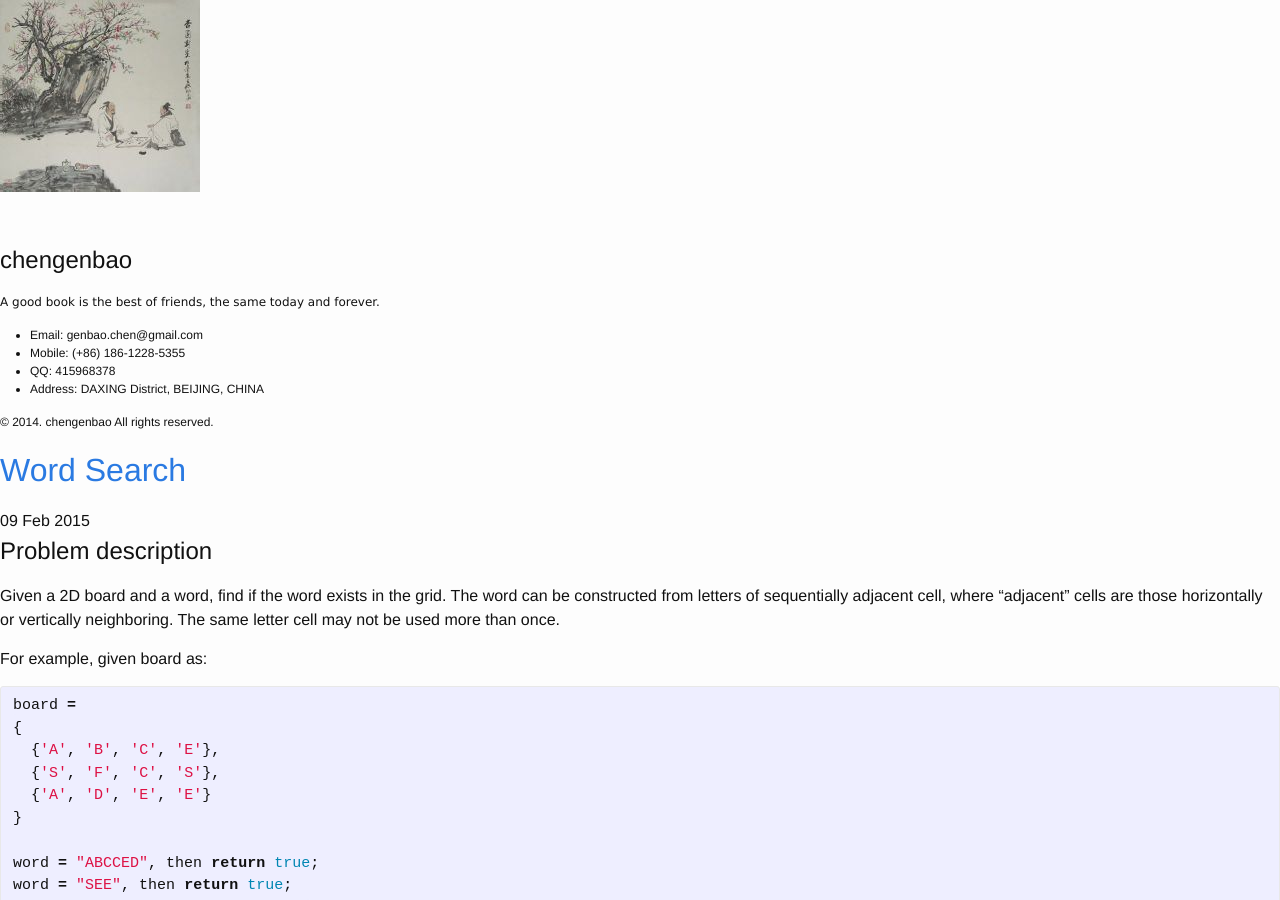
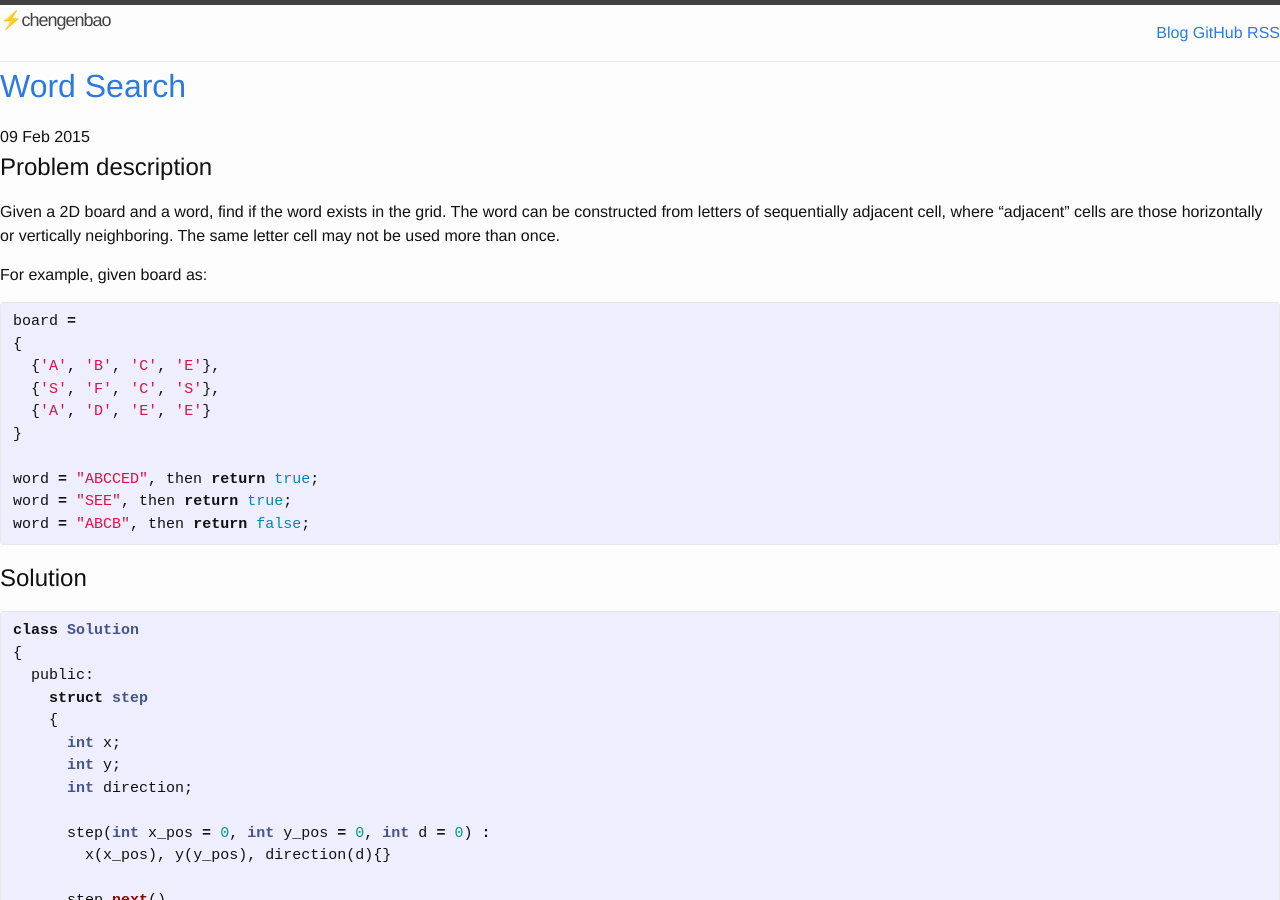
Before and after one commit to chengenbao/chengenbao.github.io, a Jekyll site: the page built from index.html, in a window 1280 px wide and 900 px high. Built offline with Jekyll 4.4.1, drawn with Linux system fonts in a browser that asks for light colours; the list of posts is cut into pages by our own code; some of the changed text lies outside the part shown.

Commit message:
Modernize default layout

```diff
--- a/_layouts/default.html
+++ b/_layouts/default.html
@@ -1,39 +1,13 @@
 <!DOCTYPE html>
-<html xmlns="http://www.w3.org/1999/xhtml" xml:lang="en" lang="en-us">
-
+<html lang="zh-CN">
   {% include head.html %}
-
   <body>
-
-    <header class="masthead">
-      <div class="masthead-inner">
-        <div style="padding-bottom: 50px;"><img src="http://chengenbao.github.io/public/chess.jpg" /> </div>
-        <h2>{{ site.title }}</h2>
-        <p class="site-desc">{{ site.description }}</p>
-        <div class="colophon">
-          <ul class="colophon-links" style="font-size:12px;">
-            <li>
-              Email: genbao.chen@gmail.com
-            </li>
-            <li>
-              Mobile: (+86) 186-1228-5355
-            </li>
-            <li>
-              QQ: 415968378
-            </li>
-            <li>
-              Address: DAXING District, BEIJING, CHINA
-            </li>
-
-          </ul>
-          <p style="font-size:12px;">&copy; 2014. {{ site.author.name }} All rights reserved.</p>
-        </div>
+    {% include header.html %}
+    <main class="main-content">
+      <div class="container">
+        {{ content }}
       </div>
-    </header>
-
-    <div class="content container">
-      {{ content }}
-    </div>
-
+    </main>
+    {% include footer.html %}
   </body>
 </html>
```
